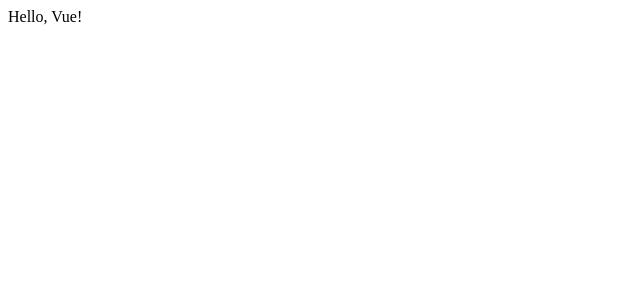
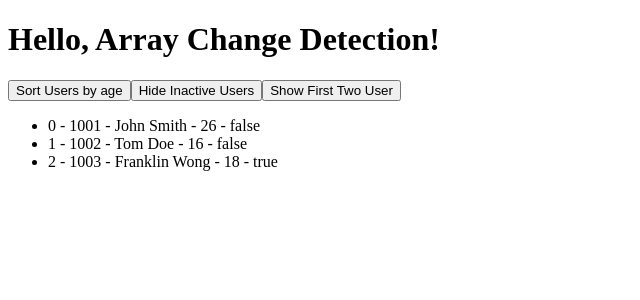
Before and after one commit to trinaldo3/learn-vue-3-with-bingyang, a Vue app: page / in a window 1280 px wide. Shown: the top 300 px of the page, without its empty margins (0-640 px from the left). Built offline with nearby package versions, Linux system fonts and the light colour scheme.

Commit message:
array change detection

```diff
--- a/src/App.vue
+++ b/src/App.vue
@@ -1,13 +1,40 @@
 <template>
-  <div>
-    <div>Hello, Vue!</div>
-  </div>
+  <h1>{{ message }}</h1>
+  <button @click="sortUsersByAge">Sort Users by age</button>
+  <button @click="hideInactiveUSer">Hide Inactive Users</button>
+  <button @click="showFirstTwoUsers">Show First Two User</button>
+  <ul>
+    <li v-for="(user, index) in users" :key="user.id">
+      {{ index }} - {{ user.id }} - {{ user.name }} - {{ user.age }} -
+      {{ user.isActive }}
+    </li>
+  </ul>
 </template>
 
 <script setup>
+import { ref } from 'vue'
 
+let message = ref('Hello, Array Change Detection!')
+
+const users = ref([
+  { id: 1001, name: 'John Smith', age: 26, isActive: false },
+  { id: 1002, name: 'Tom Doe', age: 16, isActive: false },
+  { id: 1003, name: 'Franklin Wong', age: 18, isActive: true }
+])
+
+function sortUsersByAge() {
+  users.value.sort((a,b) => a.age - b.age)
+}
+
+function hideInactiveUSer() {
+  users.value = users.value.filter((user) => user.isActive)
+}
+
+function showFirstTwoUsers() {
+  users.value = users.value.slice(0,2)
+}
 </script>
 
-<style lang="scss" scoped>
+<style scoped>
 
 </style>
```
